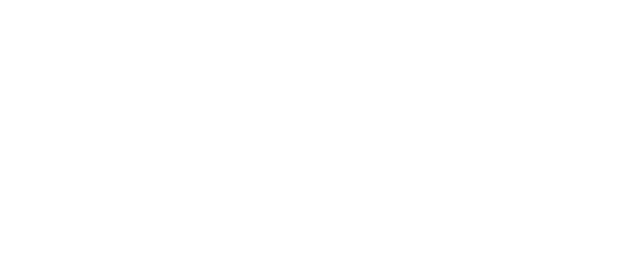
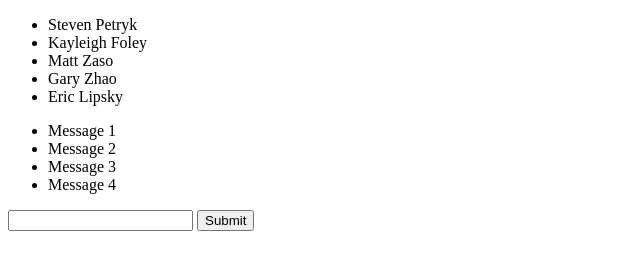
Before and after one commit to melfers/messages_app, a plain HTML site: page index.html in a window 1280 px wide. Shown: the whole page, without its empty margins (0-640 px from the left). Drawn offline with Linux system fonts and the light colour scheme.

Commit message:
initial wireframe setup

```diff
--- a/index.html
+++ b/index.html
@@ -2,8 +2,32 @@
 <html lang="en">
   <head>
     <meta charset="utf-8" />
-    <title>The Melfy Messenger</title>
+    <title>Melfy Messages</title>
     <link rel="stylesheet" href="styles.css" />
   </head>
-  <body></body>
+  <body>
+    <section id="contacts">
+      <ul>
+        <li>Steven Petryk</li>
+        <li>Kayleigh Foley</li>
+        <li>Matt Zaso</li>
+        <li>Gary Zhao</li>
+        <li>Eric Lipsky</li>
+      </ul>
+    </section>
+    <section id="messages">
+      <div>
+        <ul>
+          <li>Message 1</li>
+          <li>Message 2</li>
+          <li>Message 3</li>
+          <li>Message 4</li>
+        </ul>
+      </div>
+      <form>
+        <input type="text" />
+        <input type="submit" text="Send" />
+      </form>
+    </section>
+  </body>
 </html>
```
